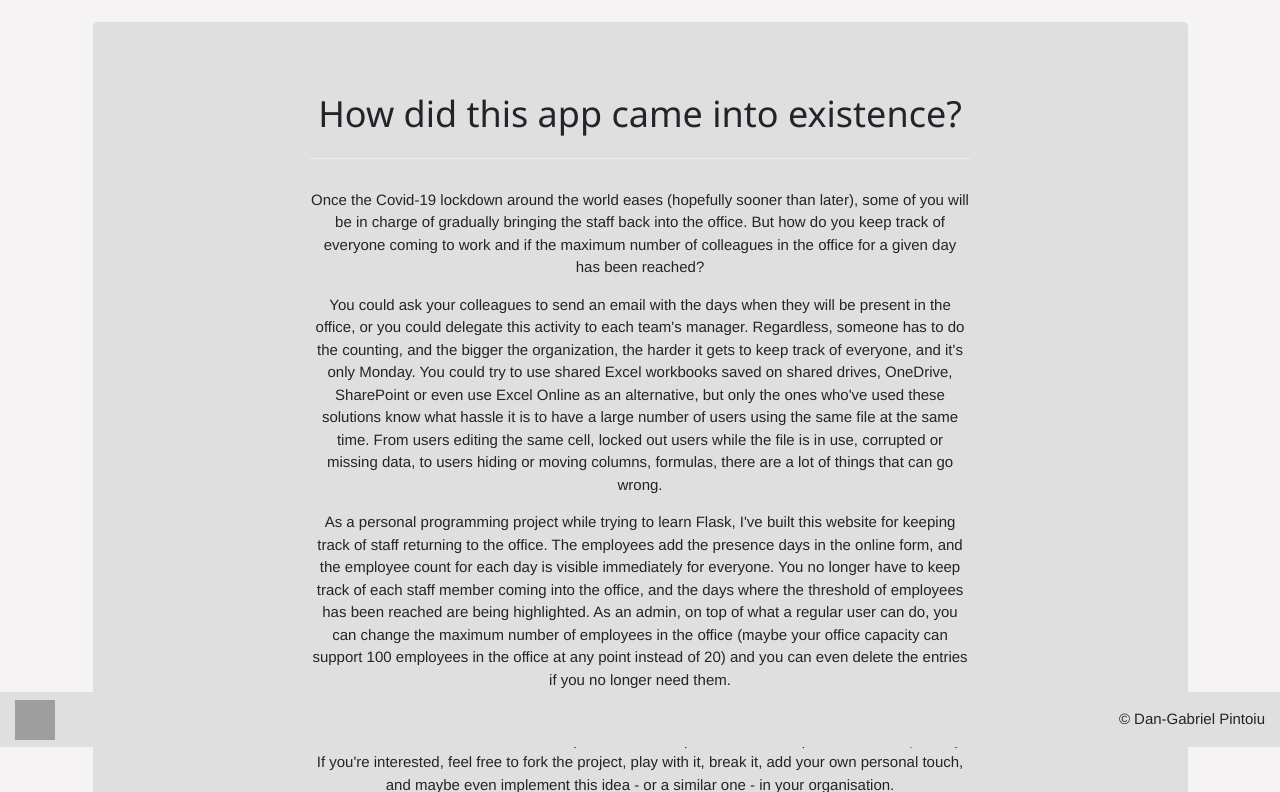
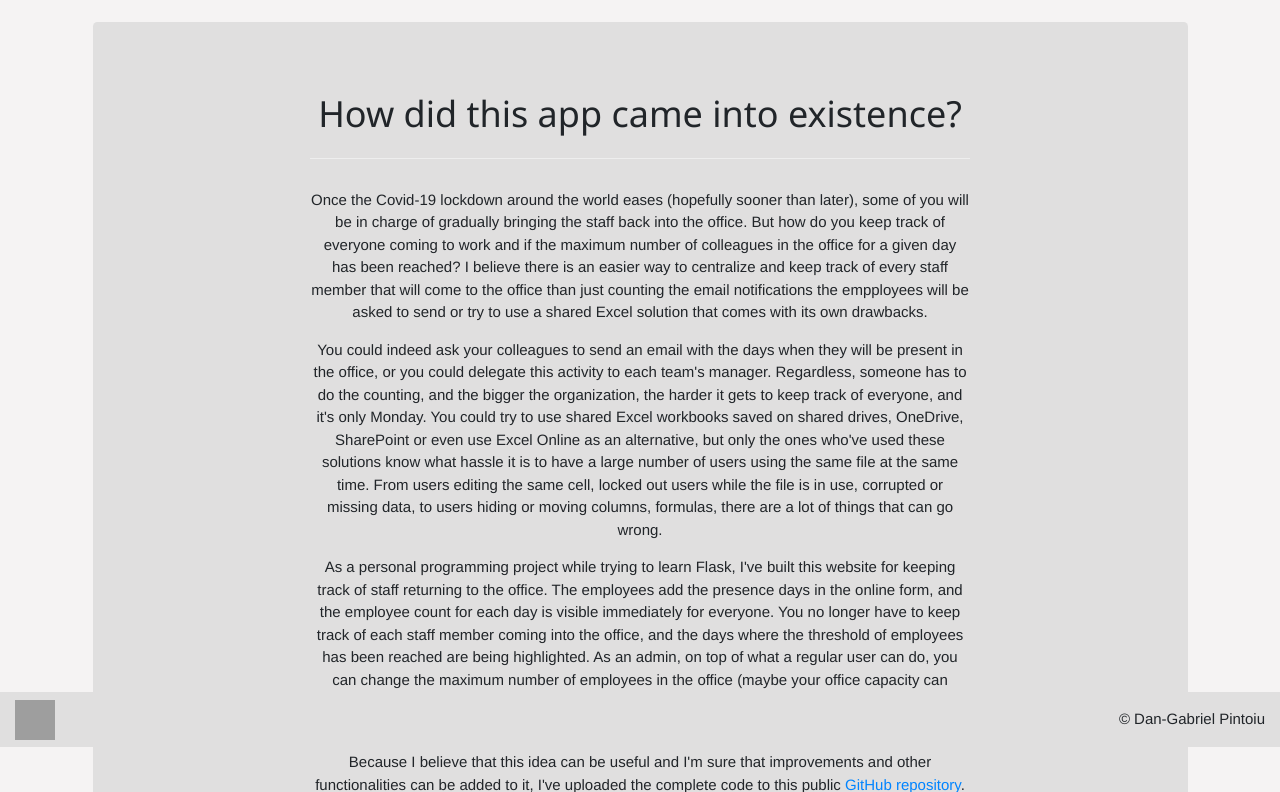
Before and after one commit to GabrielDan92/Flask_Back-To-Office-App, a Flask app: page /about in a window 1280 px wide. Shown: the part 53-845 px from the top of the page. Run offline with Flask 2, Linux system fonts and the light colour scheme; some libraries are stand-ins or nearby versions; grey boxes are pictures that could not be loaded.

Commit message:
version 1.4

```diff
--- a/templates/about.html
+++ b/templates/about.html
@@ -11,9 +11,9 @@
         <div class="col-sm-8 mx-auto">
             <h1>How did this app came into existence?</h1>
             <hr class="my-4 pb-2">
-                <p>Once the Covid-19 lockdown around the world eases (hopefully sooner than later), some of you will be in charge of gradually bringing the staff back into the office. But how do you keep track of everyone coming to work and if the maximum number of colleagues in the office for a given day has been reached?</p>
+                <p>Once the Covid-19 lockdown around the world eases (hopefully sooner than later), some of you will be in charge of gradually bringing the staff back into the office. But how do you keep track of everyone coming to work and if the maximum number of colleagues in the office for a given day has been reached? I believe there is an easier way to centralize and keep track of every staff member that will come to the office than just counting the email notifications the empployees will be asked to send or try to use a shared Excel solution that comes with its own drawbacks.</p>
 
-                <p>You could ask your colleagues to send an email with the days when they will be present in the office, or you could delegate this activity to each team's manager. Regardless, someone has to do the counting, and the bigger the organization, the harder it gets to keep track of everyone, and it's only Monday. You could try to use shared Excel workbooks saved on shared drives, OneDrive, SharePoint or even use Excel Online as an alternative, but only the ones who've used these solutions know what hassle it is to have a large number of users using the same file at the same time. From users editing the same cell, locked out users while the file is in use, corrupted or missing data, to users hiding or moving columns, formulas, there are a lot of things that can go wrong.</p>
+                <p>You could indeed ask your colleagues to send an email with the days when they will be present in the office, or you could delegate this activity to each team's manager. Regardless, someone has to do the counting, and the bigger the organization, the harder it gets to keep track of everyone, and it's only Monday. You could try to use shared Excel workbooks saved on shared drives, OneDrive, SharePoint or even use Excel Online as an alternative, but only the ones who've used these solutions know what hassle it is to have a large number of users using the same file at the same time. From users editing the same cell, locked out users while the file is in use, corrupted or missing data, to users hiding or moving columns, formulas, there are a lot of things that can go wrong.</p>
 
                 <p>As a personal programming project while trying to learn Flask, I've built this website for keeping track of staff returning to the office. The employees add the presence days in the online form, and the employee count for each day is visible immediately for everyone. You no longer have to keep track of each staff member coming into the office, and the days where the threshold of employees has been reached are being highlighted. As an admin, on top of what a regular user can do, you can change the maximum number of employees in the office (maybe your office capacity can support 100 employees in the office at any point instead of 20) and you can even delete the entries if you no longer need them. </p>
 
```
